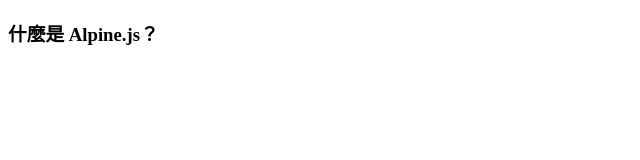
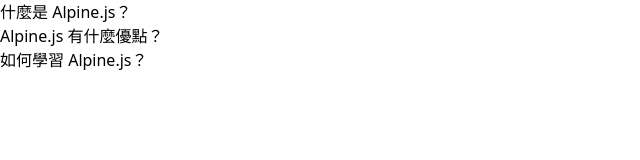
Before and after one commit to WENLIN-CHANG/AccordionFAQ, a website built with Vite: page index.html in a window 1280 px wide. Shown: the whole page, without its empty margins (0-640 px from the left). Built offline with nearby package versions, Linux system fonts and the light colour scheme.

Commit message:
新增多項 FAQ 功能和 Tailwind 樣式

```diff
--- a/index.html
+++ b/index.html
@@ -8,9 +8,17 @@
   <script type="module" src="app.js"></script>
 </head>
 <body>
-  <div x-data="{ isOpen: false}">
-    <h3 @click="isOpen = !isOpen">什麼是 Alpine.js？</h3>
-    <p x-show="isOpen" x-transition>Alpine.js 是一個輕量級的 JavaScript 框架，用於在 HTML 中添加互動性。</p>
+  <div x-data="{ faqs: [
+      { question: '什麼是 Alpine.js？', answer: '111', isOpen: false },
+      { question: 'Alpine.js 有什麼優點？', answer: '222', isOpen: false },
+      { question: '如何學習 Alpine.js？', answer: '333', isOpen: false }
+    ] }">
+    <template x-for="faq in faqs">
+      <div>
+        <h3 @click="faq.isOpen = !faq.isOpen" x-text="faq.question"></h3>
+        <p x-show="faq.isOpen" x-transition x-text="faq.answer"></p>
+      </div>
+    </template>
   </div>
 </body>
 </html>
--- a/style.css
+++ b/style.css
@@ -0,0 +1 @@
+@import "tailwindcss";
--- /dev/null
+++ b/vite.config.ts
@@ -0,0 +1,7 @@
+import { defineConfig } from 'vite'
+import tailwindcss from '@tailwindcss/vite'
+export default defineConfig({
+  plugins: [
+    tailwindcss(),
+  ],
+})
```
